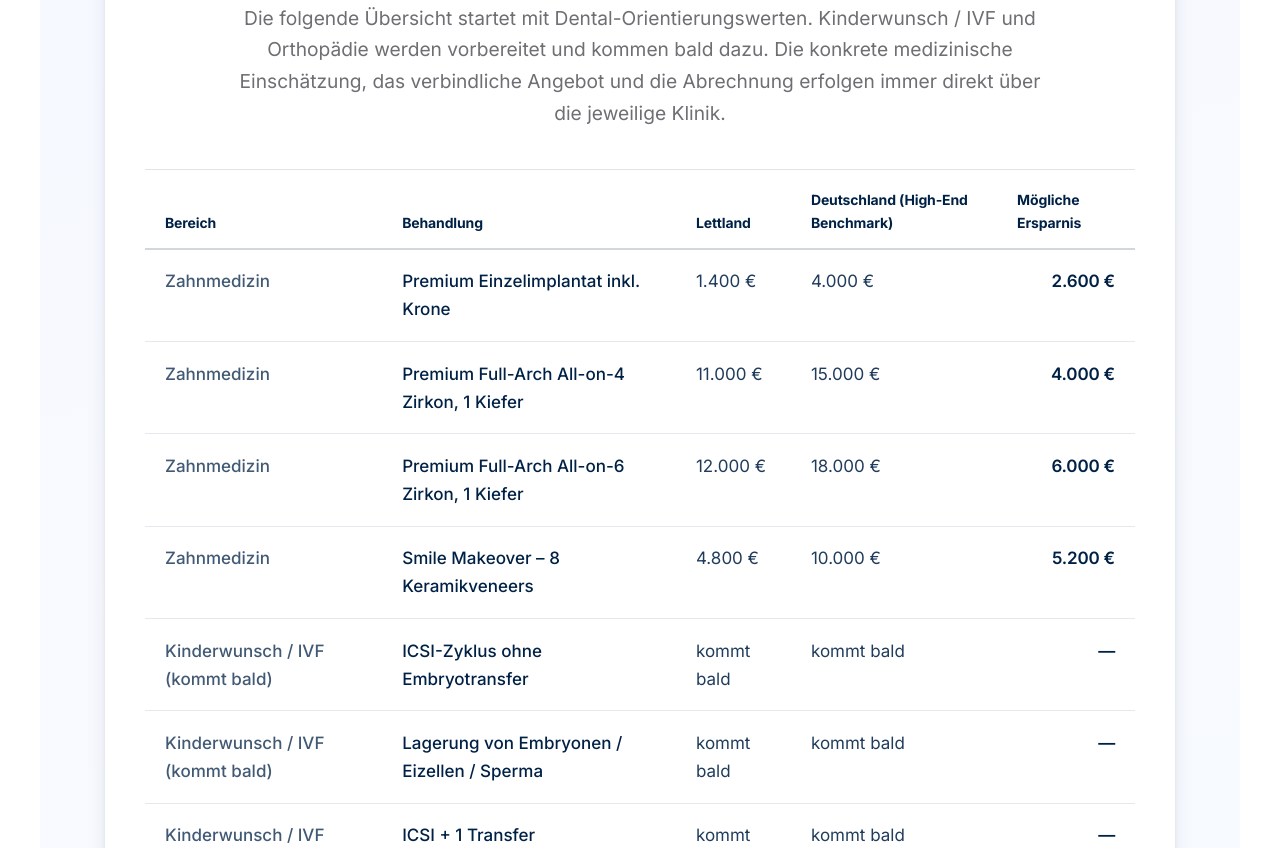
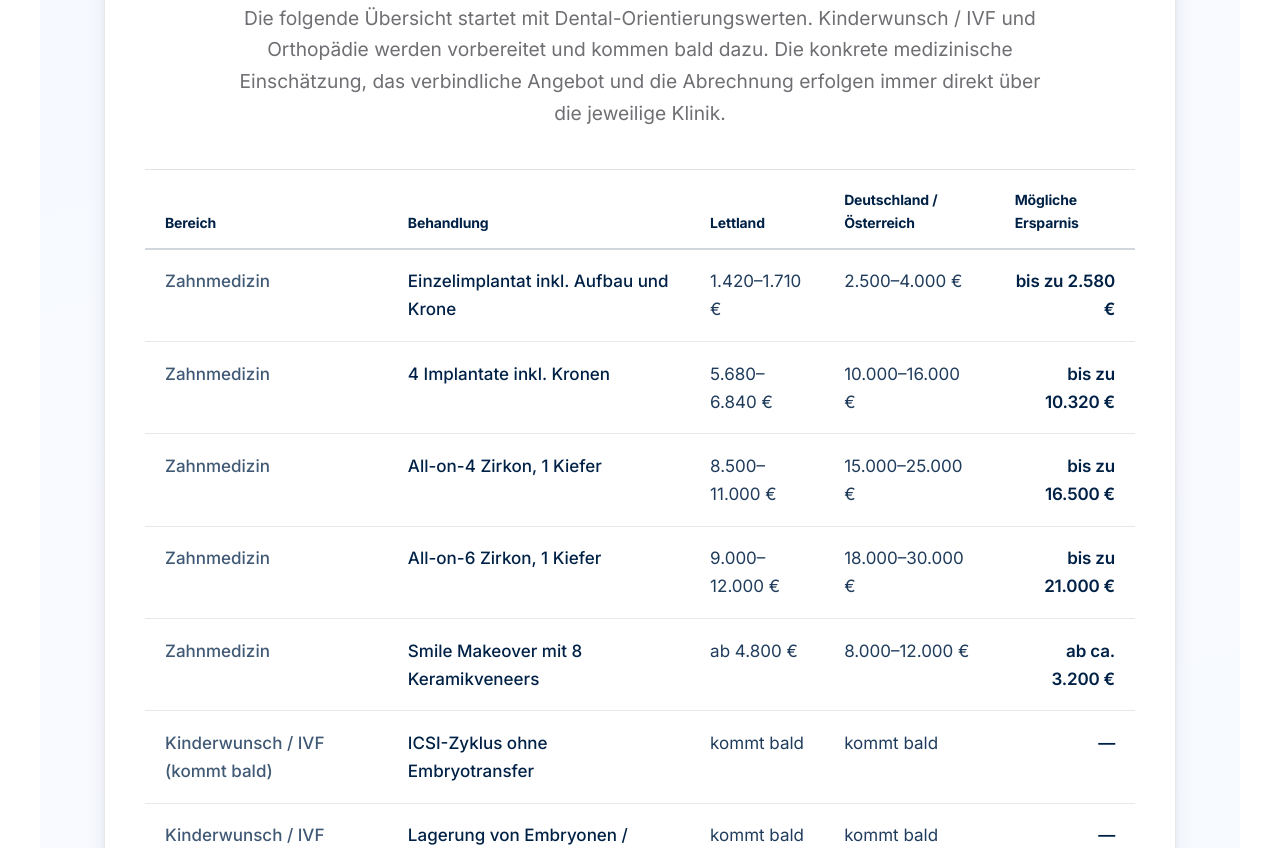
Before and after one commit to butschas-code/balticcaretravel, a website built with Vite: page prices.html in a window 1280 px wide. Shown: the part 2362-3210 px from the top of the page. Built offline with nearby package versions, Linux system fonts and the light colour scheme.

Commit message:
Update dental pricing table

```diff
--- a/i18n.js
+++ b/i18n.js
@@ -519,30 +519,35 @@
         colCategory: 'Bereich',
         colTreatment: 'Behandlung',
         colLatviaFrom: 'Lettland',
-        colGermany: 'Deutschland (High-End Benchmark)',
+        colGermany: 'Deutschland / Österreich',
         colSavings: 'Mögliche Ersparnis',
         tableDisclaimer:
-          'Hinweis: Die genannten Preise dienen der ersten Orientierung. Die deutschen Werte sind High-End-Benchmarkpreise für vergleichbare Privatleistungen. Die tatsächlichen Kosten hängen in Deutschland wie in Lettland immer vom individuellen Befund, dem Behandlungsumfang, der Klinik und den enthaltenen Leistungen ab. Gerade bei orthopädischen Eingriffen sind öffentliche Preisangaben häufig nicht vollständig direkt vergleichbar. Behandlung, medizinische Einschätzung und Abrechnung erfolgen immer direkt über die jeweilige Klinik.',
+          'Die genannten Preise sind Orientierungswerte auf Basis unserer Partnerangebote und typischer Vergleichspreise im deutschsprachigen Raum. Der finale Preis hängt von Befund, Materialwahl, Knochenaufbau, Anzahl der Termine und dem individuellen Behandlungsplan der Klinik ab.',
         r1c: 'Zahnmedizin',
-        r1t: 'Premium Einzelimplantat inkl. Krone',
-        r1lv: '1.400 €',
-        r1de: '4.000 €',
-        r1s: '2.600 €',
+        r1t: 'Einzelimplantat inkl. Aufbau und Krone',
+        r1lv: '1.420–1.710 €',
+        r1de: '2.500–4.000 €',
+        r1s: 'bis zu 2.580 €',
         r2c: 'Zahnmedizin',
-        r2t: 'Premium Full-Arch All-on-4 Zirkon, 1 Kiefer',
-        r2lv: '11.000 €',
-        r2de: '15.000 €',
-        r2s: '4.000 €',
+        r2t: '4 Implantate inkl. Kronen',
+        r2lv: '5.680–6.840 €',
+        r2de: '10.000–16.000 €',
+        r2s: 'bis zu 10.320 €',
         r3c: 'Zahnmedizin',
-        r3t: 'Premium Full-Arch All-on-6 Zirkon, 1 Kiefer',
-        r3lv: '12.000 €',
-        r3de: '18.000 €',
-        r3s: '6.000 €',
+        r3t: 'All-on-4 Zirkon, 1 Kiefer',
+        r3lv: '8.500–11.000 €',
+        r3de: '15.000–25.000 €',
+        r3s: 'bis zu 16.500 €',
         r4c: 'Zahnmedizin',
-        r4t: 'Smile Makeover – 8 Keramikveneers',
-        r4lv: '4.800 €',
-        r4de: '10.000 €',
-        r4s: '5.200 €',
+        r4t: 'All-on-6 Zirkon, 1 Kiefer',
+        r4lv: '9.000–12.000 €',
+        r4de: '18.000–30.000 €',
+        r4s: 'bis zu 21.000 €',
+        r14c: 'Zahnmedizin',
+        r14t: 'Smile Makeover mit 8 Keramikveneers',
+        r14lv: 'ab 4.800 €',
+        r14de: '8.000–12.000 €',
+        r14s: 'ab ca. 3.200 €',
         r5c: 'Kinderwunsch / IVF (kommt bald)',
         r5t: 'ICSI-Zyklus ohne Embryotransfer',
         r5lv: 'kommt bald',
@@ -1337,30 +1342,35 @@
         colCategory: 'Category',
         colTreatment: 'Treatment',
         colLatviaFrom: 'Latvia',
-        colGermany: 'Germany (high-end benchmark)',
+        colGermany: 'Germany / Austria',
         colSavings: 'Potential savings',
         tableDisclaimer:
-          'Note: The prices shown are for initial orientation. The German figures are high-end benchmark prices for comparable private services. Actual costs in Germany and Latvia always depend on individual findings, scope of treatment, the clinic and what is included. For orthopaedic procedures in particular, publicly stated prices are often not fully comparable on a like-for-like basis. Treatment, medical assessment and billing always take place directly through the respective clinic.',
+          'The prices shown are orientation values based on our partner offers and typical comparison prices in German-speaking markets. The final price depends on findings, material choice, bone grafting, number of appointments and the clinic’s individual treatment plan.',
         r1c: 'Dentistry',
-        r1t: 'Premium single implant incl. crown',
-        r1lv: '€1,400',
-        r1de: '€4,000',
-        r1s: '€2,600',
+        r1t: 'Single implant incl. abutment and crown',
+        r1lv: '€1,420–1,710',
+        r1de: '€2,500–4,000',
+        r1s: 'up to €2,580',
         r2c: 'Dentistry',
-        r2t: 'Premium full-arch All-on-4 zirconia, one jaw',
-        r2lv: '€11,000',
-        r2de: '€15,000',
-        r2s: '€4,000',
+        r2t: '4 implants incl. crowns',
+        r2lv: '€5,680–6,840',
+        r2de: '€10,000–16,000',
+        r2s: 'up to €10,320',
         r3c: 'Dentistry',
-        r3t: 'Premium full-arch All-on-6 zirconia, one jaw',
-        r3lv: '€12,000',
-        r3de: '€18,000',
-        r3s: '€6,000',
+        r3t: 'All-on-4 zirconia, one jaw',
+        r3lv: '€8,500–11,000',
+        r3de: '€15,000–25,000',
+        r3s: 'up to €16,500',
         r4c: 'Dentistry',
-        r4t: 'Smile makeover – 8 ceramic veneers',
-        r4lv: '€4,800',
-        r4de: '€10,000',
-        r4s: '€5,200',
+        r4t: 'All-on-6 zirconia, one jaw',
+        r4lv: '€9,000–12,000',
+        r4de: '€18,000–30,000',
+        r4s: 'up to €21,000',
+        r14c: 'Dentistry',
+        r14t: 'Smile makeover with 8 ceramic veneers',
+        r14lv: 'from €4,800',
+        r14de: '€8,000–12,000',
+        r14s: 'from approx. €3,200',
         r5c: 'Fertility / IVF (coming soon)',
         r5t: 'ICSI cycle without embryo transfer',
         r5lv: 'coming soon',
--- a/prices.html
+++ b/prices.html
@@ -138,38 +138,45 @@
                 <th scope="col" data-i18n="prices.colCategory">Bereich</th>
                 <th scope="col" data-i18n="prices.colTreatment">Behandlung</th>
                 <th scope="col" data-i18n="prices.colLatviaFrom">Lettland</th>
-                <th scope="col" data-i18n="prices.colGermany">Deutschland (High-End Benchmark)</th>
+                <th scope="col" data-i18n="prices.colGermany">Deutschland / Österreich</th>
                 <th scope="col" data-i18n="prices.colSavings">Mögliche Ersparnis</th>
               </tr>
             </thead>
             <tbody>
               <tr>
                 <td data-i18n="prices.r1c" data-i18n-attr="data-label:prices.colCategory">Zahnmedizin</td>
-                <td data-i18n="prices.r1t" data-i18n-attr="data-label:prices.colTreatment">Premium Einzelimplantat inkl. Krone</td>
-                <td data-i18n="prices.r1lv" data-i18n-attr="data-label:prices.colLatviaFrom">1.400 €</td>
-                <td data-i18n="prices.r1de" data-i18n-attr="data-label:prices.colGermany">4.000 €</td>
-                <td data-i18n-attr="data-label:prices.colSavings"><span class="prices-savings" data-i18n="prices.r1s">2.600 €</span></td>
+                <td data-i18n="prices.r1t" data-i18n-attr="data-label:prices.colTreatment">Einzelimplantat inkl. Aufbau und Krone</td>
+                <td data-i18n="prices.r1lv" data-i18n-attr="data-label:prices.colLatviaFrom">1.420–1.710 €</td>
+                <td data-i18n="prices.r1de" data-i18n-attr="data-label:prices.colGermany">2.500–4.000 €</td>
+                <td data-i18n-attr="data-label:prices.colSavings"><span class="prices-savings" data-i18n="prices.r1s">bis zu 2.580 €</span></td>
               </tr>
               <tr>
                 <td data-i18n="prices.r2c" data-i18n-attr="data-label:prices.colCategory">Zahnmedizin</td>
-                <td data-i18n="prices.r2t" data-i18n-attr="data-label:prices.colTreatment">Premium Full-Arch All-on-4 Zirkon, 1 Kiefer</td>
-                <td data-i18n="prices.r2lv" data-i18n-attr="data-label:prices.colLatviaFrom">11.000 €</td>
-                <td data-i18n="prices.r2de" data-i18n-attr="data-label:prices.colGermany">15.000 €</td>
-                <td data-i18n-attr="data-label:prices.colSavings"><span class="prices-savings" data-i18n="prices.r2s">4.000 €</span></td>
+                <td data-i18n="prices.r2t" data-i18n-attr="data-label:prices.colTreatment">4 Implantate inkl. Kronen</td>
+                <td data-i18n="prices.r2lv" data-i18n-attr="data-label:prices.colLatviaFrom">5.680–6.840 €</td>
+                <td data-i18n="prices.r2de" data-i18n-attr="data-label:prices.colGermany">10.000–16.000 €</td>
+                <td data-i18n-attr="data-label:prices.colSavings"><span class="prices-savings" data-i18n="prices.r2s">bis zu 10.320 €</span></td>
               </tr>
               <tr>
                 <td data-i18n="prices.r3c" data-i18n-attr="data-label:prices.colCategory">Zahnmedizin</td>
-                <td data-i18n="prices.r3t" data-i18n-attr="data-label:prices.colTreatment">Premium Full-Arch All-on-6 Zirkon, 1 Kiefer</td>
-                <td data-i18n="prices.r3lv" data-i18n-attr="data-label:prices.colLatviaFrom">12.000 €</td>
-                <td data-i18n="prices.r3de" data-i18n-attr="data-label:prices.colGermany">18.000 €</td>
-                <td data-i18n-attr="data-label:prices.colSavings"><span class="prices-savings" data-i18n="prices.r3s">6.000 €</span></td>
+                <td data-i18n="prices.r3t" data-i18n-attr="data-label:prices.colTreatment">All-on-4 Zirkon, 1 Kiefer</td>
+                <td data-i18n="prices.r3lv" data-i18n-attr="data-label:prices.colLatviaFrom">8.500–11.000 €</td>
+                <td data-i18n="prices.r3de" data-i18n-attr="data-label:prices.colGermany">15.000–25.000 €</td>
+                <td data-i18n-attr="data-label:prices.colSavings"><span class="prices-savings" data-i18n="prices.r3s">bis zu 16.500 €</span></td>
               </tr>
               <tr>
                 <td data-i18n="prices.r4c" data-i18n-attr="data-label:prices.colCategory">Zahnmedizin</td>
-                <td data-i18n="prices.r4t" data-i18n-attr="data-label:prices.colTreatment">Smile Makeover – 8 Keramikveneers</td>
-                <td data-i18n="prices.r4lv" data-i18n-attr="data-label:prices.colLatviaFrom">4.800 €</td>
-                <td data-i18n="prices.r4de" data-i18n-attr="data-label:prices.colGermany">10.000 €</td>
-                <td data-i18n-attr="data-label:prices.colSavings"><span class="prices-savings" data-i18n="prices.r4s">5.200 €</span></td>
+                <td data-i18n="prices.r4t" data-i18n-attr="data-label:prices.colTreatment">All-on-6 Zirkon, 1 Kiefer</td>
+                <td data-i18n="prices.r4lv" data-i18n-attr="data-label:prices.colLatviaFrom">9.000–12.000 €</td>
+                <td data-i18n="prices.r4de" data-i18n-attr="data-label:prices.colGermany">18.000–30.000 €</td>
+                <td data-i18n-attr="data-label:prices.colSavings"><span class="prices-savings" data-i18n="prices.r4s">bis zu 21.000 €</span></td>
+              </tr>
+              <tr>
+                <td data-i18n="prices.r14c" data-i18n-attr="data-label:prices.colCategory">Zahnmedizin</td>
+                <td data-i18n="prices.r14t" data-i18n-attr="data-label:prices.colTreatment">Smile Makeover mit 8 Keramikveneers</td>
+                <td data-i18n="prices.r14lv" data-i18n-attr="data-label:prices.colLatviaFrom">ab 4.800 €</td>
+                <td data-i18n="prices.r14de" data-i18n-attr="data-label:prices.colGermany">8.000–12.000 €</td>
+                <td data-i18n-attr="data-label:prices.colSavings"><span class="prices-savings" data-i18n="prices.r14s">ab ca. 3.200 €</span></td>
               </tr>
               <tr>
                 <td data-i18n="prices.r5c" data-i18n-attr="data-label:prices.colCategory">Kinderwunsch / IVF (kommt bald)</td>
@@ -238,7 +245,7 @@
           </table>
         </div>
         <p class="prices-table-disclaimer" data-i18n="prices.tableDisclaimer">
-          Hinweis: Die genannten Preise dienen der ersten Orientierung. Die deutschen Werte sind High-End-Benchmarkpreise für vergleichbare Privatleistungen. Die tatsächlichen Kosten hängen in Deutschland wie in Lettland immer vom individuellen Befund, dem Behandlungsumfang, der Klinik und den enthaltenen Leistungen ab. Gerade bei orthopädischen Eingriffen sind öffentliche Preisangaben häufig nicht vollständig direkt vergleichbar. Behandlung, medizinische Einschätzung und Abrechnung erfolgen immer direkt über die jeweilige Klinik.
+          Die genannten Preise sind Orientierungswerte auf Basis unserer Partnerangebote und typischer Vergleichspreise im deutschsprachigen Raum. Der finale Preis hängt von Befund, Materialwahl, Knochenaufbau, Anzahl der Termine und dem individuellen Behandlungsplan der Klinik ab.
         </p>
       </div>
     </section>
```
